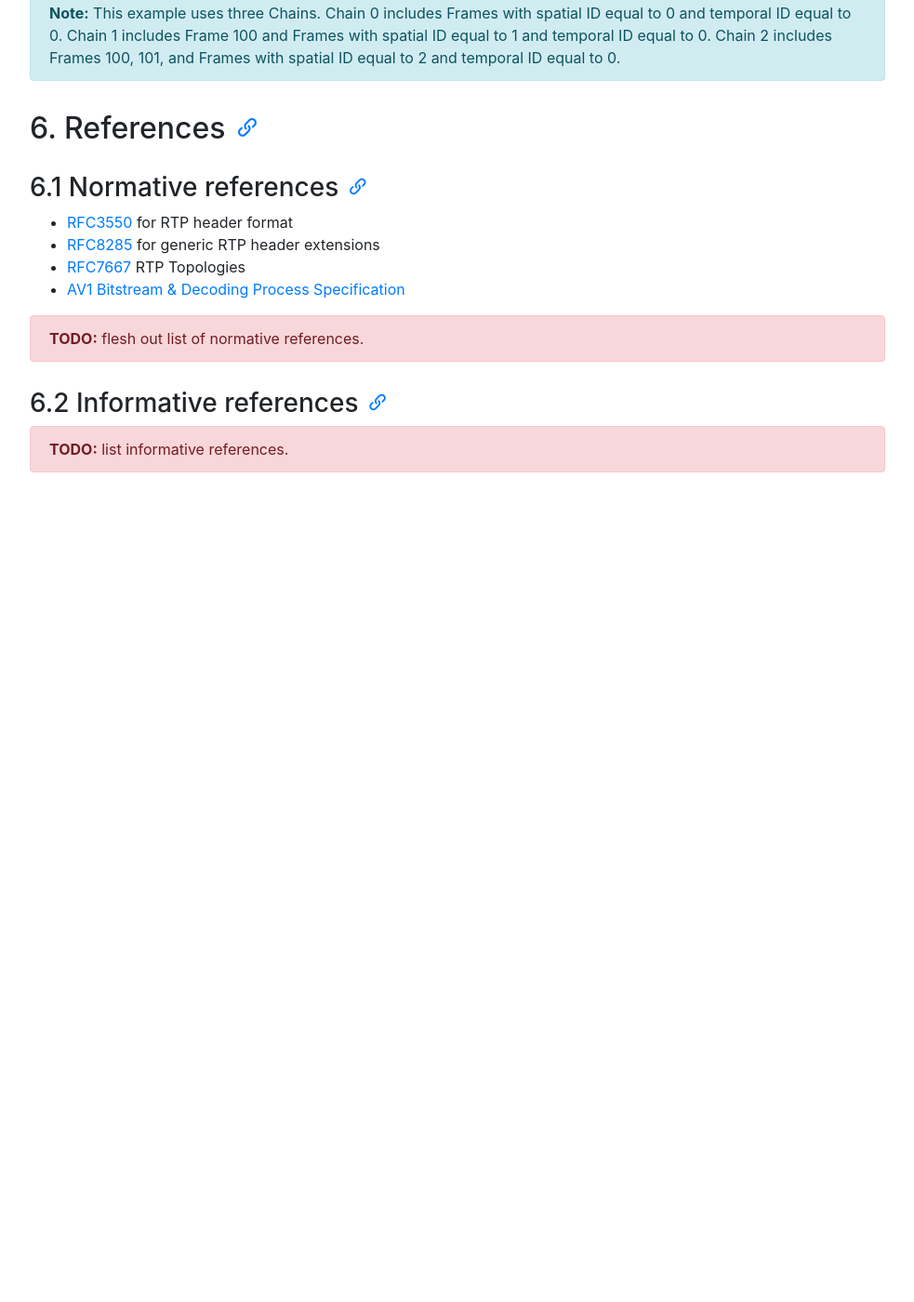
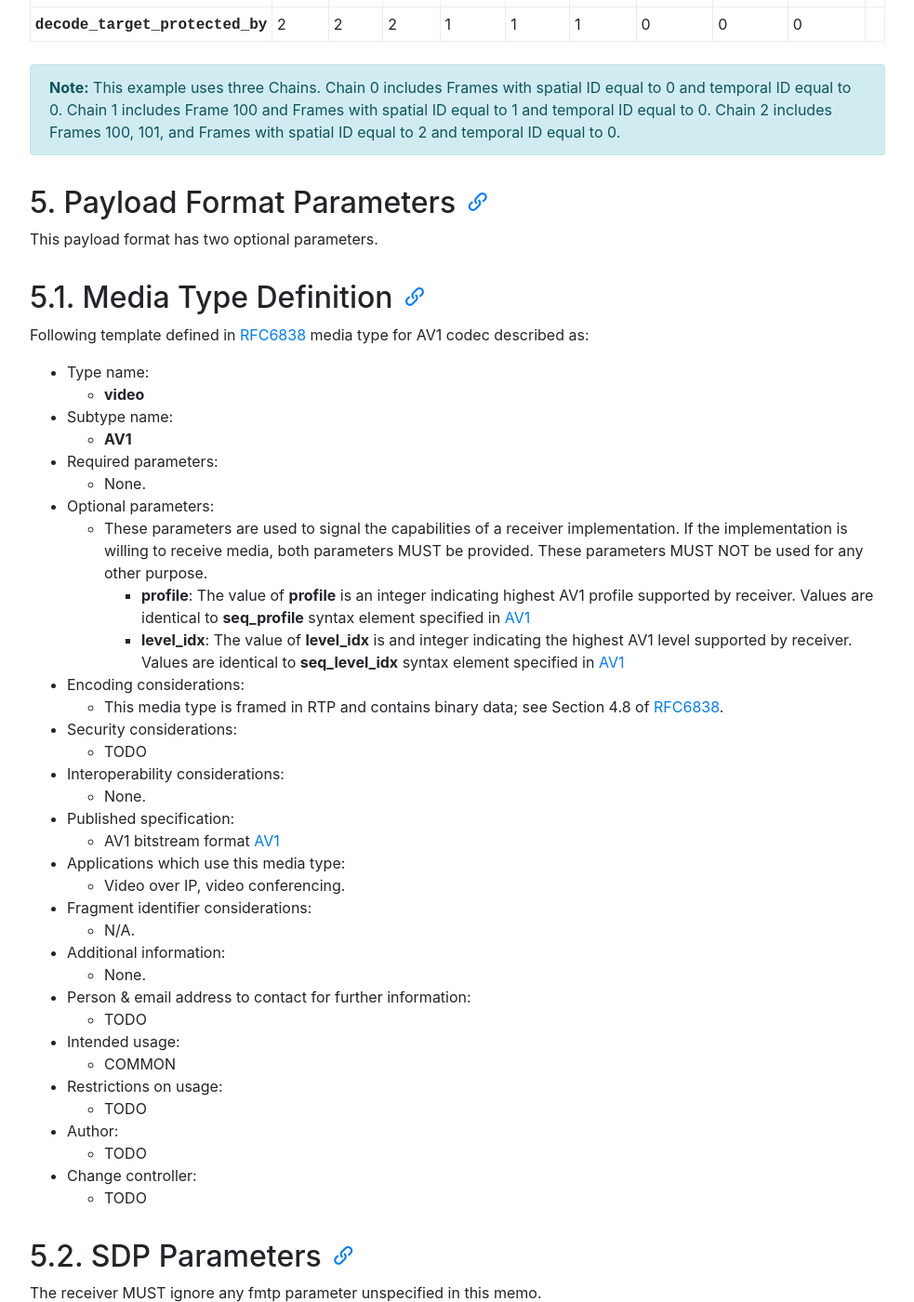
Before and after one commit to AOMediaCodec/av1-rtp-spec, a Jekyll site: the page built from index.md, in a window 1280 px wide and 1400 px high, scrolled down 19680 px. Shown: the whole window at 93% size, without its empty margins (53-1036 px from the left). Built offline with Jekyll 4.4.1, drawn with Linux system fonts in a browser that asks for light colours; nearby versions of some CDN libraries; before the commit the page ends 20204 px from its top, so only the background shows below that; some of the changed text lies outside the part shown.

Commit message:
Added media type definition and SDP parameters

```diff
--- a/av1-rtp-spec.md
+++ b/av1-rtp-spec.md
@@ -830,7 +830,7 @@
 </div>
 
 
-## 5. Examples
+### 5.4 Examples
 
 Each example in this section contains a prediction structure figure and a table
 describing the associated Frame dependency structure. The Frame dependency
@@ -857,7 +857,7 @@
 {: .caption }
 
 
-### 5.1 L1T3 Single spatial layer with 3 temporal layers
+#### 5.4.1 L1T3 Single spatial layer with 3 temporal layers
 
 <figure class="figure center-block" style="display: table; margin: 1.5em auto;">
   <img alt="" src="assets/images/L1T3.png" class="figure-img img-fluid">
@@ -897,7 +897,7 @@
 {:.alert .alert-info }
 
 
-### 5.2 L2T1 Full SVC with occasional switch
+#### 5.4.2 L2T1 Full SVC with occasional switch
 
 <figure class="figure center-block" style="display: table; margin: 1.5em auto;">
   <img alt="" src="assets/images/L2T1.png" class="figure-img img-fluid">
@@ -937,7 +937,7 @@
 {:.alert .alert-info }
 
 
-### 5.3 L3T3 Full SVC
+#### 5.4.3 L3T3 Full SVC
 
 <figure class="figure center-block" style="display: table; margin: 1.5em auto;">
   <img alt="" src="assets/images/L3T3.png" class="figure-img img-fluid">
@@ -1009,7 +1009,7 @@
 {:.alert .alert-info }
 
 
-### 5.4 S3T3 K-SVC with temporal shift
+#### 5.4.4 S3T3 K-SVC with temporal shift
 
 <figure class="figure center-block" style="display: table; margin: 1.5em auto;">
   <img alt="" src="assets/images/S3T3.png" class="figure-img img-fluid">
@@ -1098,6 +1098,65 @@
 100, 101, and Frames with spatial ID equal to 2 and temporal ID equal to 0.
 {:.alert .alert-info }
 
+## 5. Payload Format Parameters
+
+This payload format has two optional parameters.
+
+## 5.1. Media Type Definition
+
+Following template defined in [RFC6838] media type for AV1 codec described as:
+
+* Type name:
+   * **video**
+* Subtype name:
+  * **AV1**
+* Required parameters:
+  * None.
+* Optional parameters:
+  * These parameters are used to signal the capabilities of a receiver implementation. If the implementation is willing to receive media, both parameters MUST be provided. These parameters MUST NOT be used for any other purpose.
+    * **profile**: The value of **profile** is an integer indicating highest AV1 profile supported by receiver. Values are identical to **seq_profile** syntax element specified in [AV1]
+    * **level_idx**: The value of **level_idx** is and integer indicating the highest AV1 level supported by receiver. Values are identical to **seq_level_idx** syntax element specified in [AV1]
+* Encoding considerations:
+  * This media type is framed in RTP and contains binary data; see Section 4.8 of [RFC6838].
+* Security considerations:
+  * TODO
+* Interoperability considerations:
+  * None.
+* Published specification:
+  * AV1 bitstream format [AV1]
+* Applications which use this media type:
+  * Video over IP, video conferencing.
+* Fragment identifier considerations:
+  * N/A.
+* Additional information:
+  * None.
+* Person & email address to contact for further information:
+  * TODO
+* Intended usage:
+  * COMMON
+* Restrictions on usage:
+  * TODO
+* Author:
+  * TODO
+* Change controller:
+  * TODO
+
+## 5.2. SDP Parameters
+The receiver MUST ignore any fmtp parameter unspecified in this memo.
+
+### 5.2.1. Mapping of Media Subtype Parameters to SDP
+The media type video/AV1 string is mapped to fields in the Session Description Protocol (SDP) [RFC4566] as follows:
+* The media name in the "m=" line of SDP MUST be video.
+* The encoding name in the "a=rtpmap" line of SDP MUST be AV1 (the media subtype).
+* The clock rate in the "a=rtpmap" line MUST be 90000.
+* The parameters "**profile**", and "**level_idx**", MUST be included in the "a=fmtp" line of SDP if SDP is used to declare receiver capabilities. These parameters are expressed as a media subtype string, in the form of a semicolon separated list of parameter=value pairs.
+
+### 5.2.1.1. Example
+An example of media representation in SDP is as follows:
+
+* m=video 49170 RTP/AVPF 98
+* a=rtpmap:98 AV1/90000
+* a=fmtp:98 profile=2; level_idx=23;
 
 ## 6. References
 
@@ -1124,6 +1183,8 @@
 [RFC2119]: https://tools.ietf.org/html/rfc2119
 [RFC3550]: https://tools.ietf.org/html/rfc3550
 [RFC4585]: https://tools.ietf.org/html/rfc4585
+[RFC4566]: https://tools.ietf.org/html/rfc4566
+[RFC6838]: https://tools.ietf.org/html/rfc6838
 [RFC7667]: https://tools.ietf.org/html/rfc7667
 [RFC8285]: https://tools.ietf.org/html/rfc8285
 [Selective Forwarding Unit]: https://webrtcglossary.com/sfu/
```
